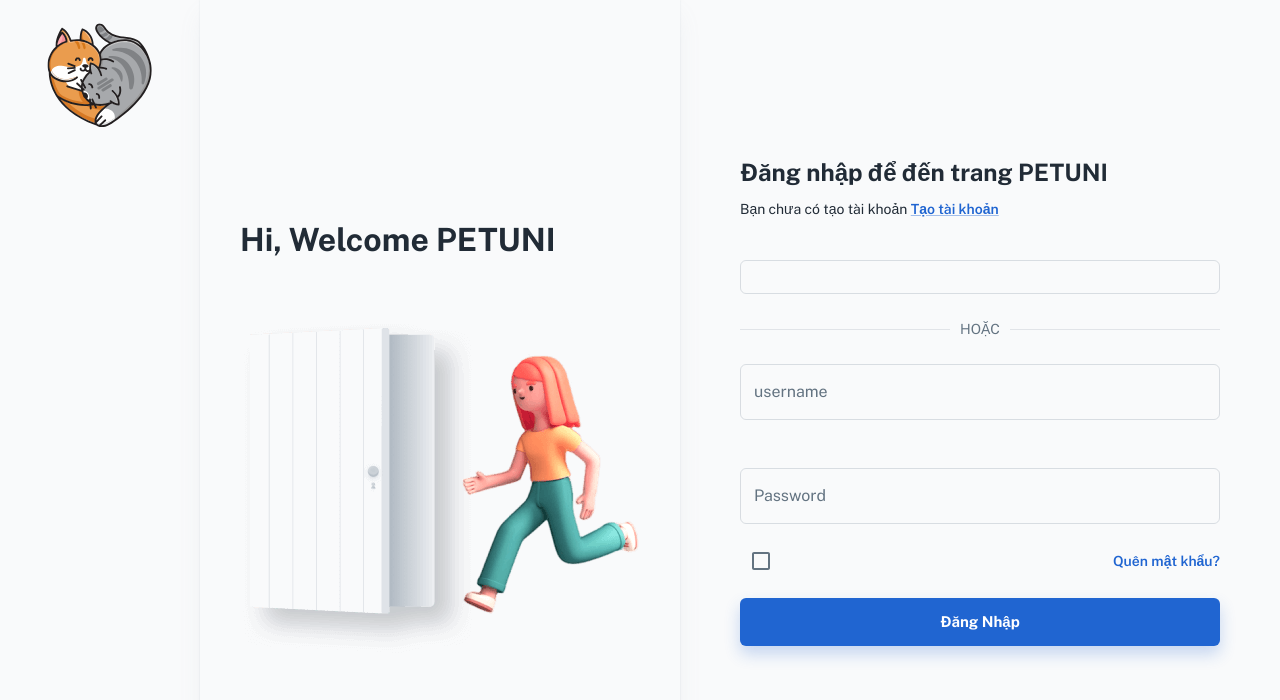
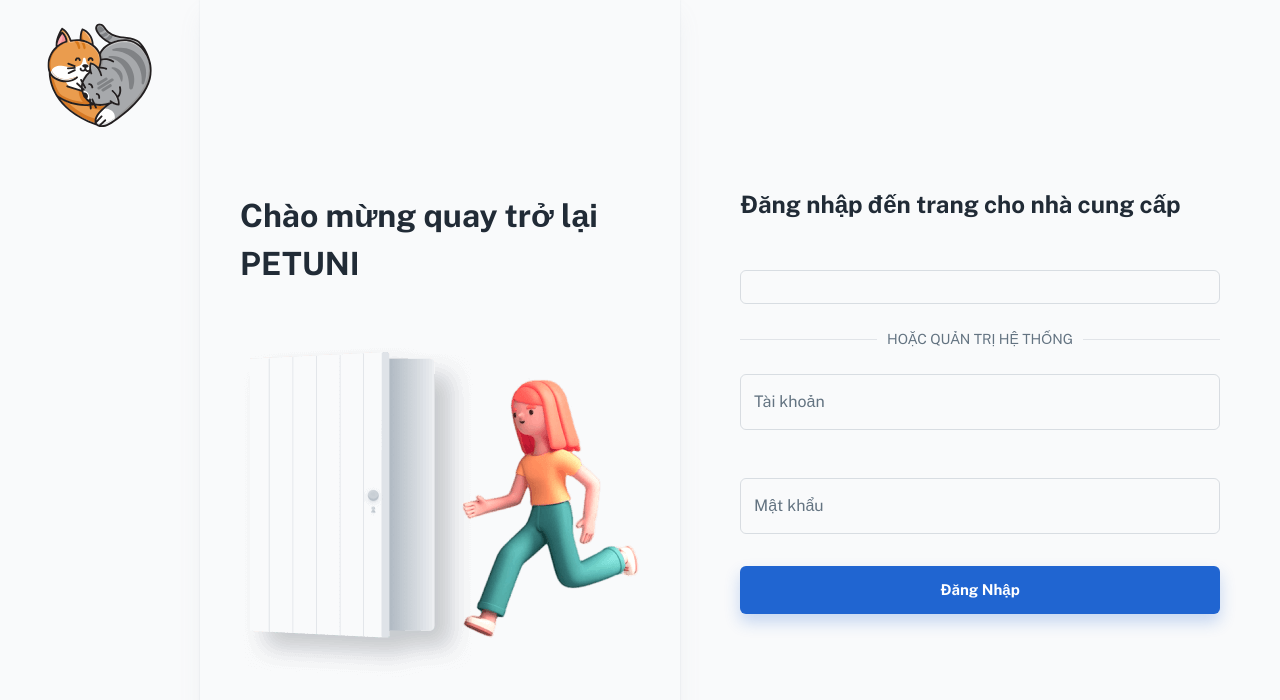
Before and after one commit to hoang-tan-24/PetAdmin, a React (Create React App) app: page /login in a window 1280 px wide. Shown: the top 700 px of the page. Built offline with nearby package versions, Linux system fonts and the light colour scheme; some icons are missing; a web font is replaced by a local one.

Commit message:
fix display

```diff
--- a/src/layouts/dashboard/header/AccountPopover.js
+++ b/src/layouts/dashboard/header/AccountPopover.js
@@ -43,7 +43,7 @@ export default function AccountPopover() {
     if (menuItemLabel === 'Home') {
       // Navigate to the Home page
       navigate('/');
-    } else if (menuItemLabel === 'Profile') {
+    } else if (menuItemLabel === 'Thông tin cửa hàng') {
       // Navigate to the Profile page
       navigate('/dashboard/profile');
     } else if (menuItemLabel === 'Settings') {
--- a/src/pages/LoginPage.js
+++ b/src/pages/LoginPage.js
@@ -102,7 +102,7 @@ export default function LoginPage() {
         {mdUp && (
           <StyledSection>
             <Typography variant="h3" sx={{ px: 5, mt: 10, mb: 5 }}>
-              Hi, Welcome PETUNI
+              Chào mừng quay trở lại PETUNI
             </Typography>
             <img src="/assets/illustrations/illustration_login.png" alt="login" />
           </StyledSection>
@@ -111,12 +111,12 @@ export default function LoginPage() {
         <Container maxWidth="sm">
           <StyledContent>
             <Typography variant="h4" gutterBottom>
-              Đăng nhập để đến trang PETUNI
+              Đăng nhập đến trang cho nhà cung cấp
             </Typography>
 
             <Typography variant="body2" sx={{ mb: 5 }}>
-              Bạn chưa có tạo tài khoản {''}
-              <Link variant="subtitle2">Tạo tài khoản</Link>
+              {''}
+              {/* <Link variant="subtitle2">Tạo tài khoản</Link> */}
             </Typography>
 
             <Stack direction="row" spacing={2}>
@@ -128,7 +128,7 @@ export default function LoginPage() {
 
             <Divider sx={{ my: 3 }}>
               <Typography variant="body2" sx={{ color: 'text.secondary' }}>
-                HOẶC
+                HOẶC QUẢN TRỊ HỆ THỐNG
               </Typography>
             </Divider>
 
--- a/src/pages/OrderPage.js
+++ b/src/pages/OrderPage.js
@@ -233,6 +233,11 @@ export default function UserPage() {
       </Helmet>
       <ToastContainer />
       <Container>
+        <Stack direction="row" alignItems="center" justifyContent="space-between" mb={5}>
+          <Typography variant="h4" gutterBottom>
+            Đơn hàng
+          </Typography>
+        </Stack>
         <Card>
           <UserListToolbar numSelected={selected.length} filterName={filterName} onFilterName={handleFilterByName} />
 
--- a/src/sections/auth/login/LoginForm.js
+++ b/src/sections/auth/login/LoginForm.js
@@ -44,12 +44,12 @@ export default function LoginForm() {
     <>
 
       <Stack spacing={3}>
-        <TextField id="username" name="username" label="username" />
+        <TextField id="username" name="username" label="Tài khoản" />
         <ToastContainer />
         <TextField
           id="password"
           name="password"
-          label="Password"
+          label="Mật khẩu"
           type={showPassword ? 'text' : 'password'}
           InputProps={{
             endAdornment: (
@@ -63,11 +63,17 @@ export default function LoginForm() {
         />
       </Stack>
 
-      <Stack direction="row" alignItems="center" justifyContent="space-between" sx={{ my: 2 }}>
+      {/* <Stack direction="row" alignItems="center" justifyContent="space-between" sx={{ my: 2 }}>
         <Checkbox name="remember" label="Remember me" />
         <Link variant="subtitle2" underline="hover">
           Quên mật khẩu?
         </Link>
+      </Stack> */}
+      <Stack direction="row" alignItems="center" justifyContent="space-between" sx={{ my: 2 }}>
+        {/* <Checkbox name="remember" label="Remember me" />
+        <Link variant="subtitle2" underline="hover">
+          Quên mật khẩu?
+        </Link> */}
       </Stack>
 
       <LoadingButton fullWidth size="large" type="submit" variant="contained" onClick={handleClick}>
```
